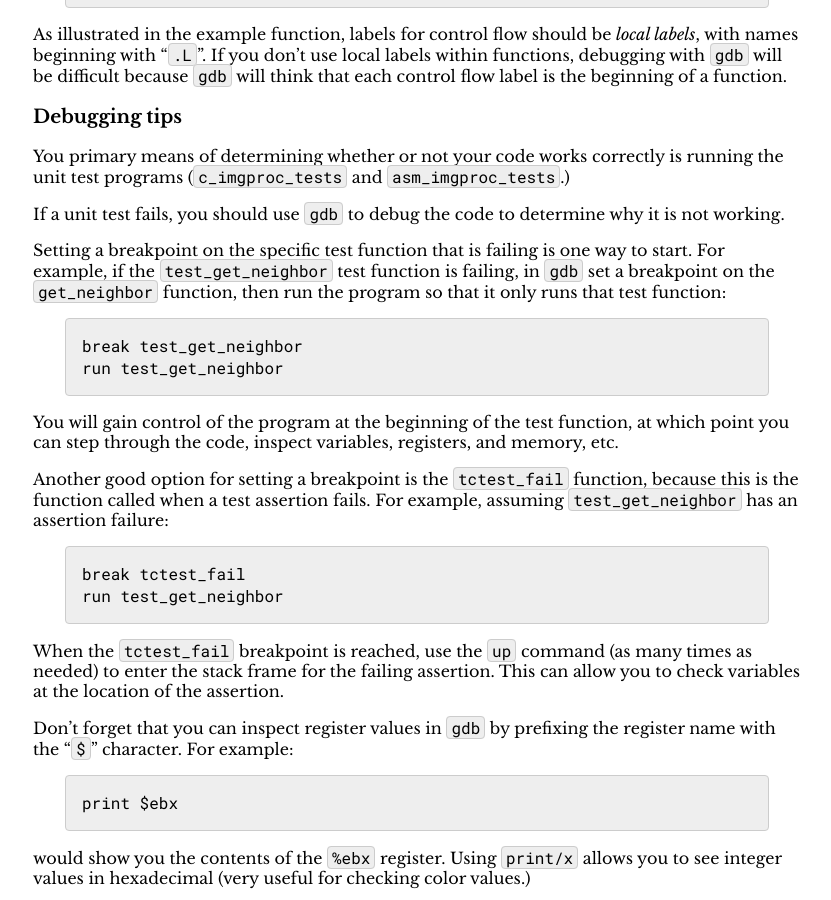
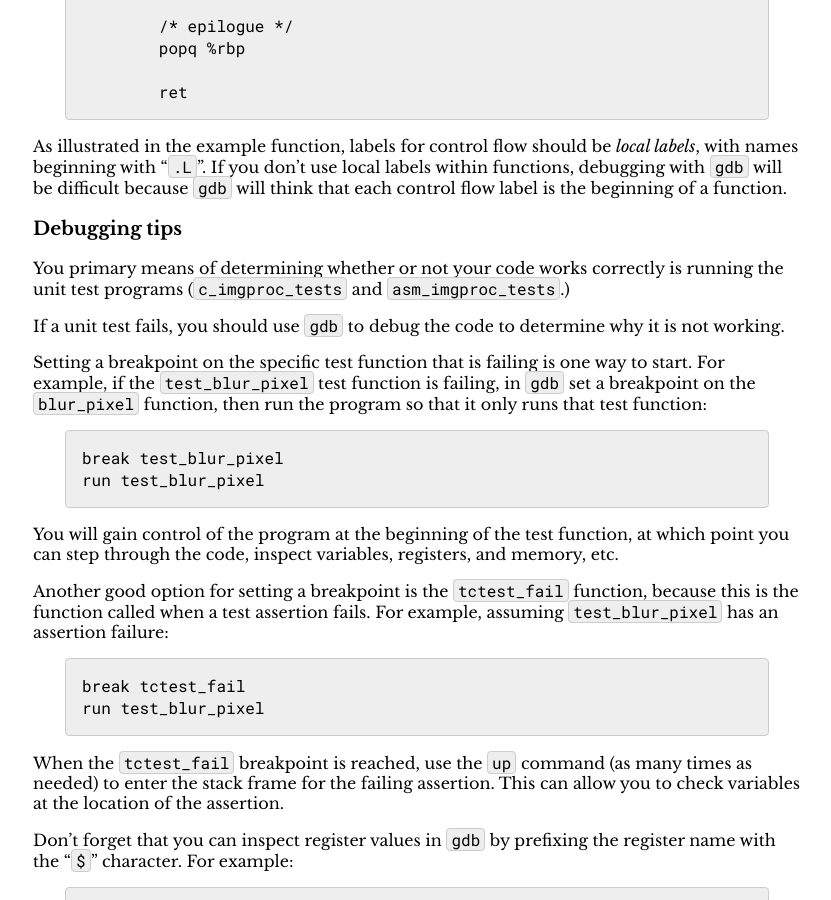
Before and after one commit to jhucsf/spring2026, a Jekyll site: the page built from assign/assign02.md, in a window 1280 px wide and 900 px high, scrolled down 11953 px. Shown: the whole window, without its empty margins (223-1054 px from the left). Built offline with Jekyll 4.4.1, drawn with Linux system fonts in a browser that asks for light colours; formulas are drawn with MathJax 3; some of the changed text lies outside the part shown.

Commit message:
more accurate description of helper fns in ref soln

````diff
--- a/assign/assign02.md
+++ b/assign/assign02.md
@@ -69,13 +72,13 @@ TEST( test_get_g );
 TEST( test_get_b );
 TEST( test_get_a );
 TEST( test_make_pixel );
-//TEST( test_get_neighbor );
+//TEST( test_blur_pixel );
 ```
 
 The tests for `get_r`, `get_g`, `get_b`, `get_a`, and `make_pixel`
 are enabled because they are all test functions involved
 in the implementations of the transformations
-required for MS2. The test for `get_neighbor`
+required for MS2. The test for `blur_pixel`
 is commented out because it is used in the `blur`
 transformation, which is not part of the requirements for MS2.
 
@@ -287,9 +290,6 @@ Original image | Transformed image<br>
 :------------: | :---------------:
 <a href="img/ingo.png"><img style="width: 20em;" alt="original cat image" src="img/ingo.png"></a > | <a href="img/ingo_color_rotated.png"><img style="width: 20em;" alt="color rotated cat image " src="img/ingo_color_rotated.png"></a>
 
-
-
-
 ### The `blur` transformation
 
 The `blur` transformation transforms the input image using a blur effect.
@@ -432,9 +432,12 @@ uint32_t get_b( uint32_t pixel );
 uint32_t get_a( uint32_t pixel );
 uint32_t make_pixel( uint32_t r, uint32_t g, uint32_t b, uint32_t a );
 int32_t compute_index( struct Image *img, int32_t row, int32_t col );
-int get_neighbor( struct Image *img, int32_t row, int32_t col, uint32_t *out );
 uint32_t blur_pixel( struct Image *img, int32_t row, int32_t col, int32_t blur_dist );
+uint32_t rot_colors( struct Image *img, int32_t index );
 ```
+
+(Also see the [Computing average pixel values](#computing-average-pixel-values)
+section, which has suggestions for additional helper functions.)
 
 ## Image tests
 
@@ -593,13 +596,13 @@ If a unit test fails, you should use `gdb` to debug the code to determine
 why it is not working.
 
 Setting a breakpoint on the specific test function that is failing is
-one way to start. For example, if the `test_get_neighbor` test function
-is failing, in `gdb` set a breakpoint on the `get_neighbor` function, then run the
+one way to start. For example, if the `test_blur_pixel` test function
+is failing, in `gdb` set a breakpoint on the `blur_pixel` function, then run the
 program so that it only runs that test function:
 
 ```
-break test_get_neighbor
-run test_get_neighbor
+break test_blur_pixel
+run test_blur_pixel
 ```
 
 You will gain control of the program at the beginning of the test
@@ -608,11 +611,11 @@ variables, registers, and memory, etc.
 
 Another good option for setting a breakpoint is the `tctest_fail`
 function, because this is the function called when a test assertion
-fails. For example, assuming `test_get_neighbor` has an assertion failure:
+fails. For example, assuming `test_blur_pixel` has an assertion failure:
 
 ```
 break tctest_fail
-run test_get_neighbor
+run test_blur_pixel
 ```
 
 When the `tctest_fail` breakpoint is reached, use the `up` command (as many
````
Also changed, not shown: other parts of assign/assign02.md (+3 -0 lines).
